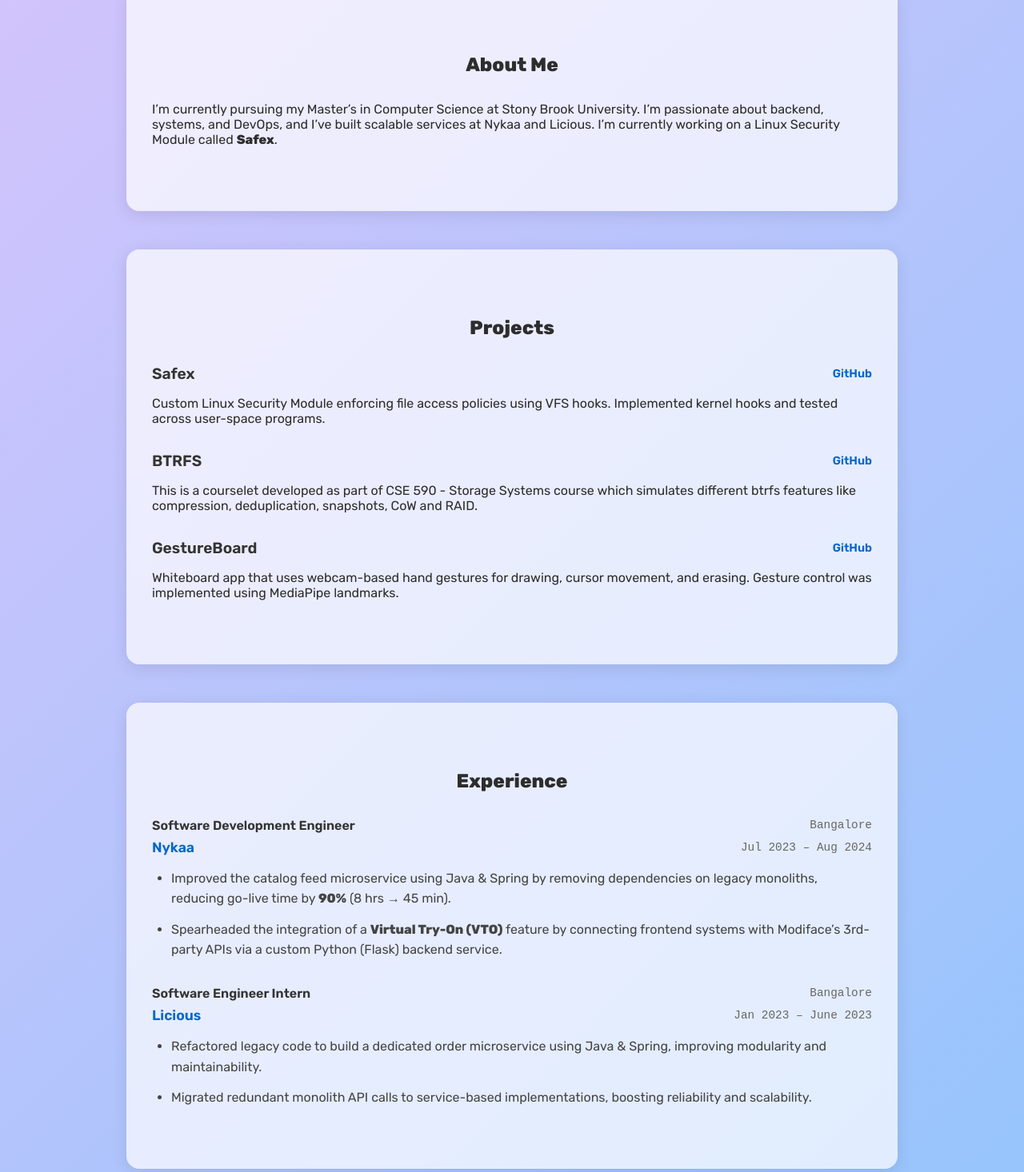
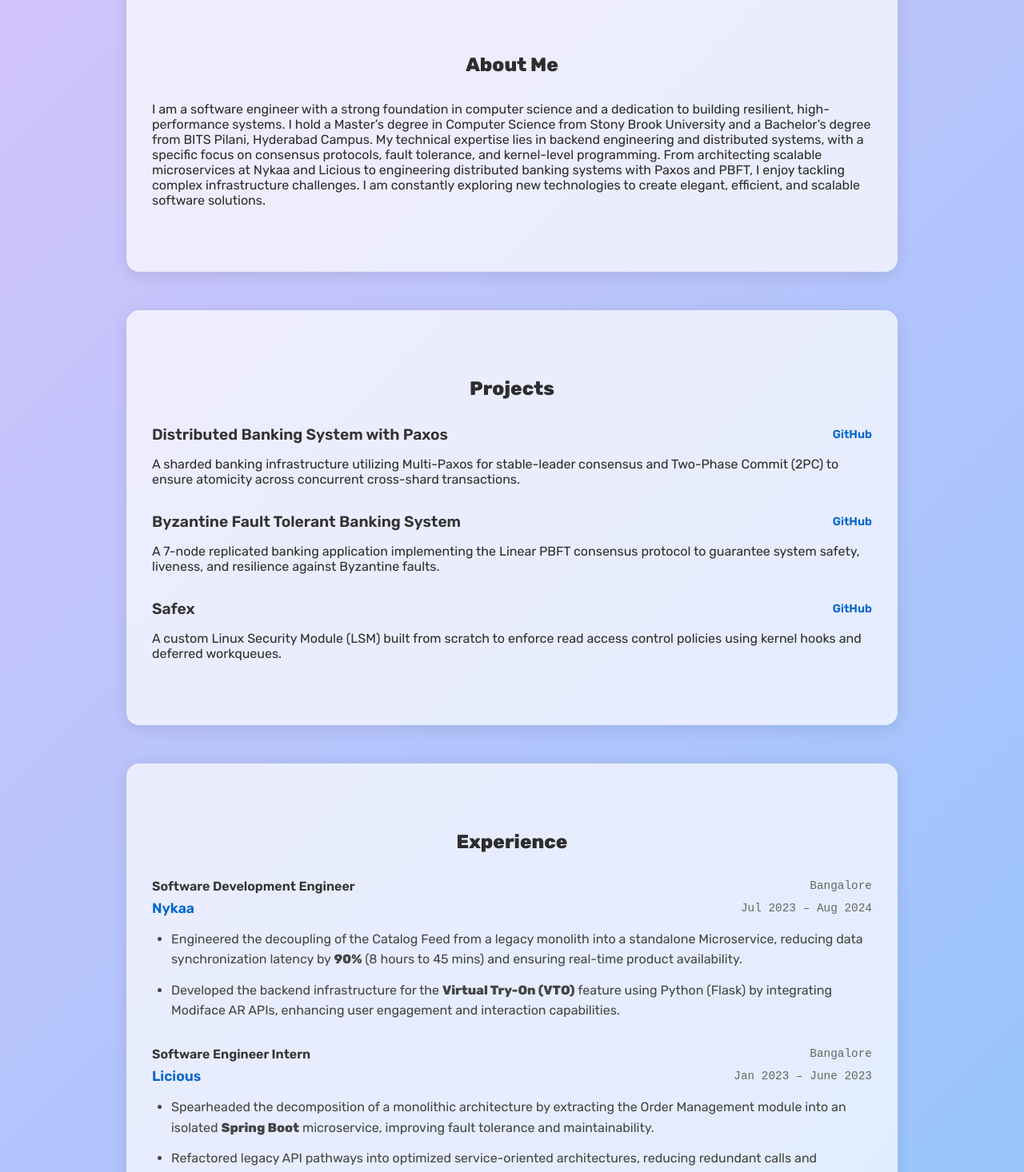
Before and after one commit to anandu-0116/portfolio, a React (Vite) app: page / in a window 1280 px wide. Shown: the part 660-2126 px from the top of the page at 80% size. Built offline with nearby package versions, Linux system fonts and the light colour scheme.

Commit message:
resume updated

```diff
--- a/src/App.jsx
+++ b/src/App.jsx
@@ -34,9 +34,13 @@ function App() {
       <section id="about" className="about-section">
         <h2>About Me</h2>
         <p>
-          I’m currently pursuing my Master’s in Computer Science at Stony Brook University. I’m passionate about
-          backend, systems, and DevOps, and I’ve built scalable services at Nykaa and Licious. I’m currently working on
-          a Linux Security Module called <strong>Safex</strong>.
+          I am a software engineer with a strong foundation in computer science and a dedication to building resilient,
+          high-performance systems. I hold a Master’s degree in Computer Science from Stony Brook University and a
+          Bachelor’s degree from BITS Pilani, Hyderabad Campus.
+          My technical expertise lies in backend engineering and distributed systems, with a specific focus on consensus
+          protocols, fault tolerance, and kernel-level programming. From architecting scalable microservices at Nykaa and
+          Licious to engineering distributed banking systems with Paxos and PBFT, I enjoy tackling complex infrastructure
+          challenges. I am constantly exploring new technologies to create elegant, efficient, and scalable software solutions.
         </p>
       </section>
 
@@ -44,13 +48,13 @@ function App() {
         <h2>Projects</h2>
         <div className="project">
           <div className="project-header">
-            <h3 className="project-title">Safex</h3>
-            <a href="https://github.com/anandu-0116/safex-lsm" className="github-link" target="_blank" rel="noreferrer"> GitHub
+            <h3 className="project-title">Distributed Banking System with Paxos</h3>
+            <a href="https://github.com/anandu-0116/2PC-Paxos-Banking-Application" className="github-link" target="_blank" rel="noreferrer"> GitHub
             </a>
           </div>
           <p>
-            Custom Linux Security Module enforcing file access policies using VFS hooks. Implemented kernel hooks and
-            tested across user-space programs.
+            A sharded banking infrastructure utilizing Multi-Paxos for stable-leader consensus and Two-Phase Commit (2PC)
+            to ensure atomicity across concurrent cross-shard transactions.
           </p>
         </div>
         {/*<div className="project">
@@ -65,22 +69,24 @@ function App() {
         </div>*/}
         <div className="project">
           <div className="project-header">
-            <h3 className="project-title">BTRFS</h3>
-            <a href="https://github.com/anandu-0116/BTRFS" className="github-link" target="_blank" rel="noreferrer"> GitHub
+            <h3 className="project-title">Byzantine Fault Tolerant Banking System</h3>
+            <a href="https://github.com/anandu-0116/PBFT-Banking-Application" className="github-link" target="_blank" rel="noreferrer"> GitHub
             </a>
           </div>
           <p>
-            This is a courselet developed as part of CSE 590 - Storage Systems course which simulates different btrfs features like compression, deduplication, snapshots, CoW and RAID.
+            A 7-node replicated banking application implementing the Linear PBFT consensus protocol to guarantee system
+            safety, liveness, and resilience against Byzantine faults.
           </p>
         </div>
         <div className="project">
           <div className="project-header">
-            <h3 className="project-title">GestureBoard</h3>
-            <a href="https://github.com/anandu-0116/gesture-based-whiteboard-app" className="github-link" target="_blank" rel="noreferrer"> GitHub
+            <h3 className="project-title">Safex</h3>
+            <a href="https://github.com/anandu-0116/safex-lsm" className="github-link" target="_blank" rel="noreferrer"> GitHub
             </a>
           </div>
           <p>
-            Whiteboard app that uses webcam-based hand gestures for drawing, cursor movement, and erasing. Gesture control was implemented using MediaPipe landmarks.
+            A custom Linux Security Module (LSM) built from scratch to enforce read access control policies using kernel
+            hooks and deferred workqueues.
           </p>
         </div>
       </section>
@@ -101,10 +107,12 @@ function App() {
           </div>
           <ul className="experience-list">
             <li>
-              Improved the catalog feed microservice using Java & Spring by removing dependencies on legacy monoliths, reducing go-live time by <strong>90%</strong> (8 hrs → 45 min).
+              Engineered the decoupling of the Catalog Feed from a legacy monolith into a standalone Microservice,
+              reducing data synchronization latency by <strong>90%</strong> (8 hours to 45 mins) and ensuring real-time product availability.
             </li>
             <li>
-              Spearheaded the integration of a <strong>Virtual Try-On (VTO)</strong> feature by connecting frontend systems with Modiface’s 3rd-party APIs via a custom Python (Flask) backend service.
+              Developed the backend infrastructure for the <strong>Virtual Try-On (VTO)</strong> feature using Python (Flask) by
+              integrating Modiface AR APIs, enhancing user engagement and interaction capabilities.
             </li>
           </ul>
         </div>
@@ -122,10 +130,12 @@ function App() {
           </div>
           <ul className="experience-list">
             <li>
-              Refactored legacy code to build a dedicated order microservice using Java & Spring, improving modularity and maintainability.
+              Spearheaded the decomposition of a monolithic architecture by extracting the Order Management module into
+              an isolated <strong>Spring Boot</strong> microservice, improving fault tolerance and maintainability.
             </li>
             <li>
-              Migrated redundant monolith API calls to service-based implementations, boosting reliability and scalability.
+              Refactored legacy API pathways into optimized service-oriented architectures, reducing redundant calls and
+              enhancing system scalability.
             </li>
           </ul>
         </div>
```
Also changed, not shown: 2 other files (tests, documents, lock files or other folders).
